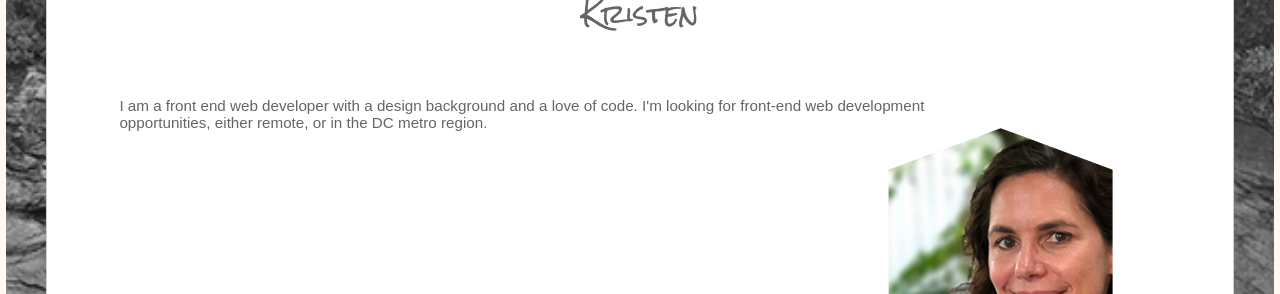
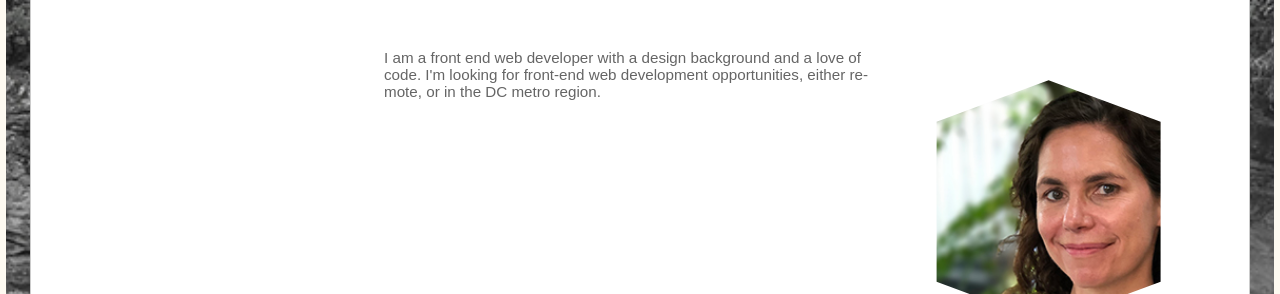
Before and after one commit to KrisQuiBo/portfolio2019, a plain HTML site: page index.html in a window 1280 px wide. Shown: the part 389-683 px from the top of the page. Drawn offline with Linux system fonts and the light colour scheme; a web font is replaced by a local one.

Commit message:
fixed some padding and margins

```diff
--- a/scss/styles.scss
+++ b/scss/styles.scss
@@ -418,10 +418,10 @@
 }
 .contactAbout {
   width: 100%;
-  background-color: white;
-  padding: 4.5rem;
-  border: 1px solid #ccc;
-  margin: 2.5rem;
+      background-color: white;
+      padding: 2.5rem;
+      border: 1px solid #ccc;
+      margin: 1.5rem;
   // width: 100%;
   @media(min-width: $media-break-tab) {
     // width: 45vw;
@@ -541,6 +541,13 @@
 }
 .find {
   text-align: right;
+}
+.text-insert {
+  @media (min-width: $media-break-tab) {
+  width: 40vw;
+  margin-left: auto;
+  margin-right: auto;
+  }
 }
 .text-insert a {
   color: #333;
```
Also changed, not shown: css/styles.css, 1 other file.
